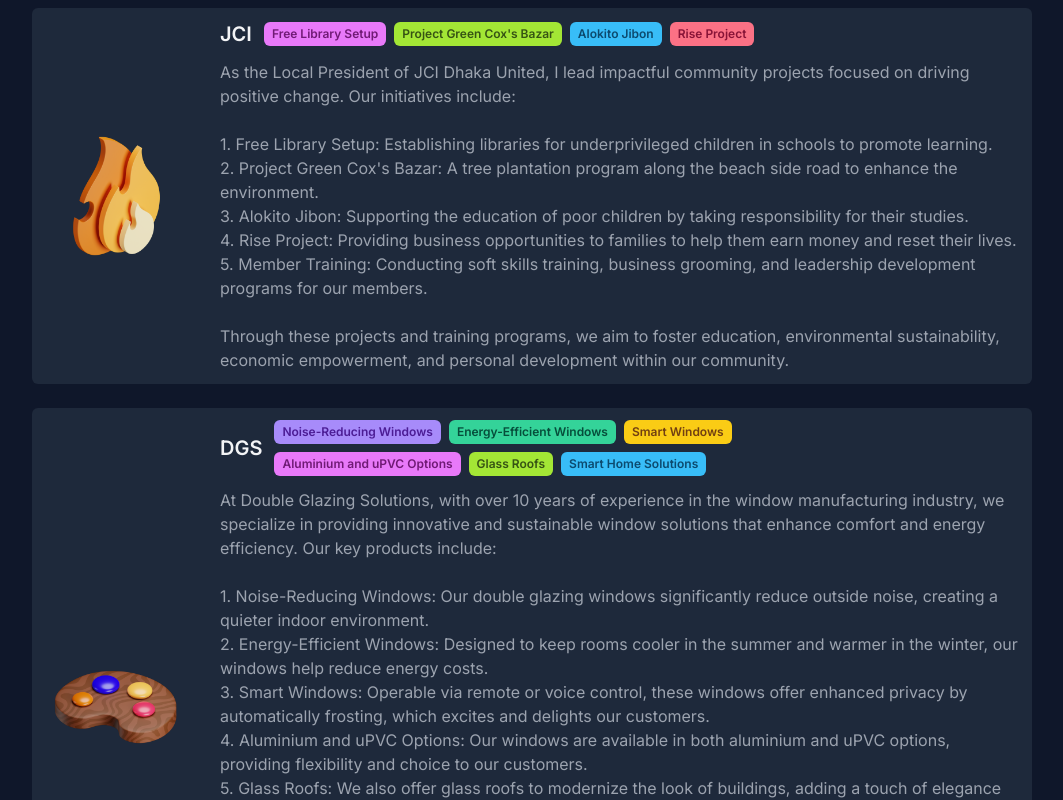
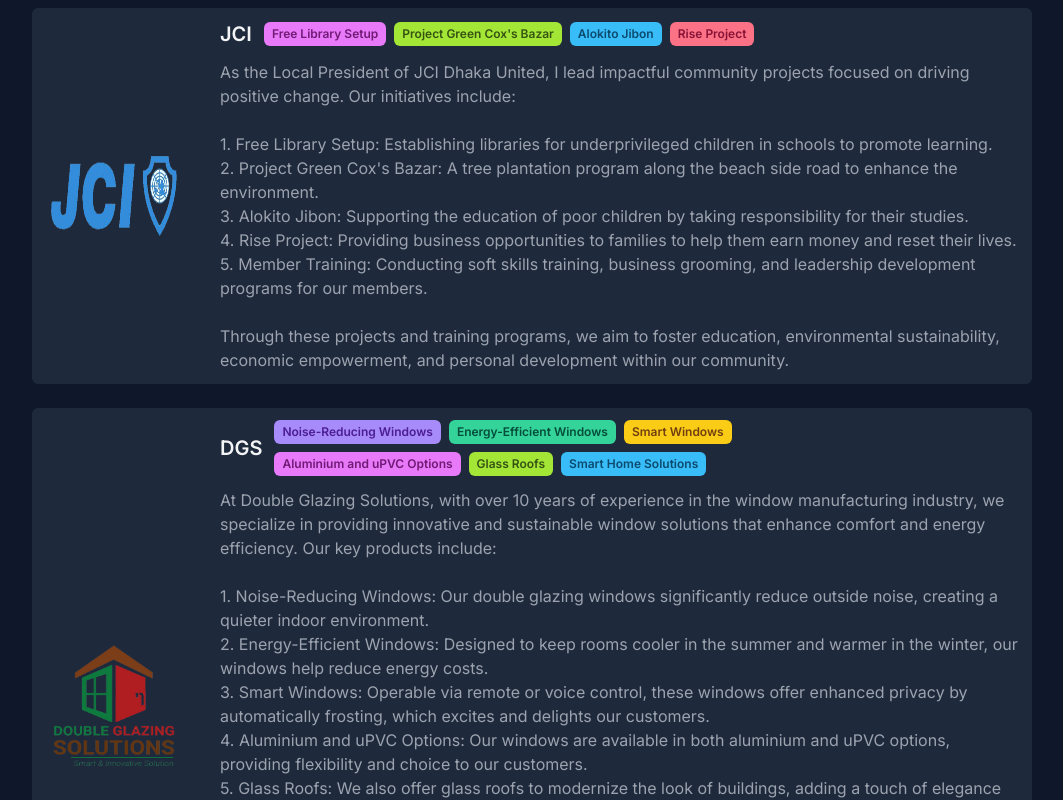
Before and after one commit to Badhon303/pavel, a Next.js app: page / in a window 1280 px wide. Shown: the part 900-1700 px from the top of the page, without its empty margins (108-1171 px from the left). Built offline with nearby package versions, Linux system fonts and the light colour scheme.

Commit message:
jci dgs image added

```diff
--- a/components/highlight.jsx
+++ b/components/highlight.jsx
@@ -1,6 +1,6 @@
 import Image from "next/image"
-import design from "@/public/assets/images/project-web-design.png"
-import fire from "@/public/assets/images/project-fire.png"
+import dgs from "@/public/assets/images/dgs.png"
+import jci from "@/public/assets/images/jci.png"
 import maps from "@/public/assets/images/project-maps.png"
 
 const HighLight = () => {
@@ -17,8 +17,8 @@
           <div className="shrink-0">
             <a href="https://www.facebook.com/JCIDhkUnited?mibextid=JRoKGi">
               <Image
-                className="h-36 w-36 hover:translate-y-1"
-                src={fire}
+                className="h-24 w-36 hover:translate-y-1"
+                src={jci}
                 alt="Project Web Design"
                 loading="lazy"
               />
@@ -71,8 +71,8 @@
           <div className="shrink-0">
             <a href="https://m.facebook.com/doubleglazingsolutions.bd?mibextid=JRoKGi">
               <Image
-                className="h-36 w-36 hover:translate-y-1"
-                src={design}
+                className="h-32 w-36 hover:translate-y-1"
+                src={dgs}
                 alt="Project Fire"
                 loading="lazy"
               />
```
Also changed, not shown: public/assets/images/dgs.png (added), public/assets/images/jci.png (added).
